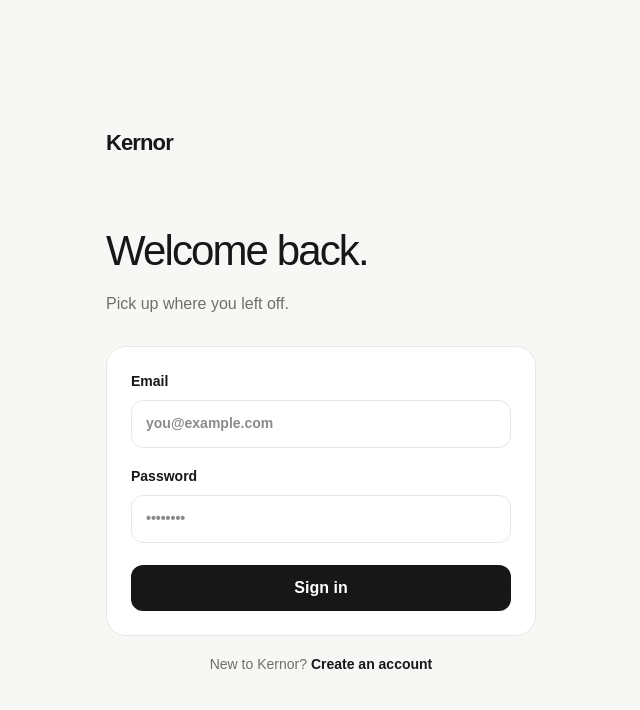
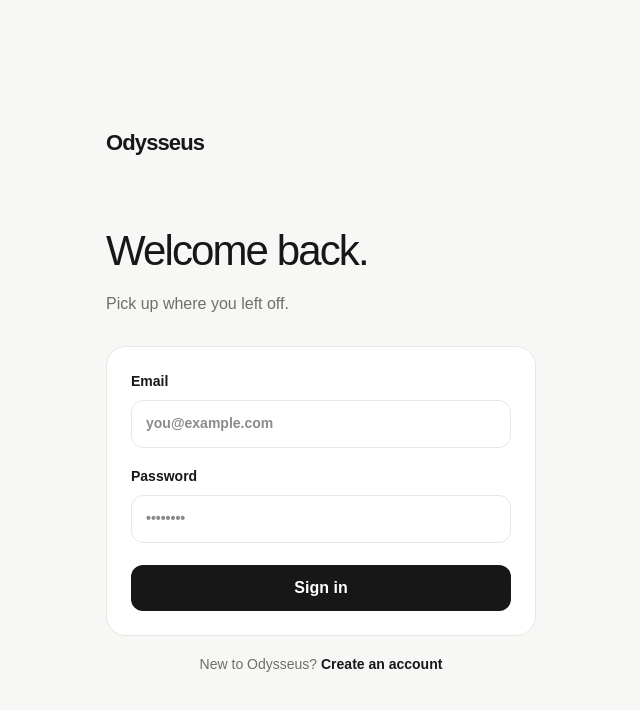
Before and after one commit to Dr-Opara/Kernor-ai, a Next.js app: page /login in a window 1280 px wide. Shown: the top 710 px of the page, without its empty margins (319-959 px from the left). Built offline with nearby package versions, Linux system fonts and the light colour scheme.

Commit message:
brand: rename Kernor to Odysseus

```diff
--- a/src/app/login/page.tsx
+++ b/src/app/login/page.tsx
@@ -11,7 +11,7 @@
   return (
     <main className="shell" style={{ minHeight: "100vh", display: "grid", placeItems: "center", padding: "50px 0" }}>
       <div style={{ width: "min(430px,100%)" }}>
-        <Link href="/" style={{ fontSize: 22, fontWeight: 800, letterSpacing: "-0.04em" }}>Kernor</Link>
+        <Link href="/" style={{ fontSize: 22, fontWeight: 800, letterSpacing: "-0.04em" }}>Odysseus</Link>
         <div style={{ marginTop: 60 }}>
           <h1 style={{ fontSize: 42, letterSpacing: "-0.045em", marginBottom: 10 }}>Welcome back.</h1>
           <p className="muted" style={{ marginBottom: 30 }}>Pick up where you left off.</p>
@@ -39,7 +39,7 @@
           </form>
 
           <p className="muted" style={{ textAlign: "center", fontSize: 14, marginTop: 18 }}>
-            New to Kernor? <Link href="/signup" style={{ color: "var(--text)", fontWeight: 700 }}>Create an account</Link>
+            New to Odysseus? <Link href="/signup" style={{ color: "var(--text)", fontWeight: 700 }}>Create an account</Link>
           </p>
         </div>
       </div>
```
